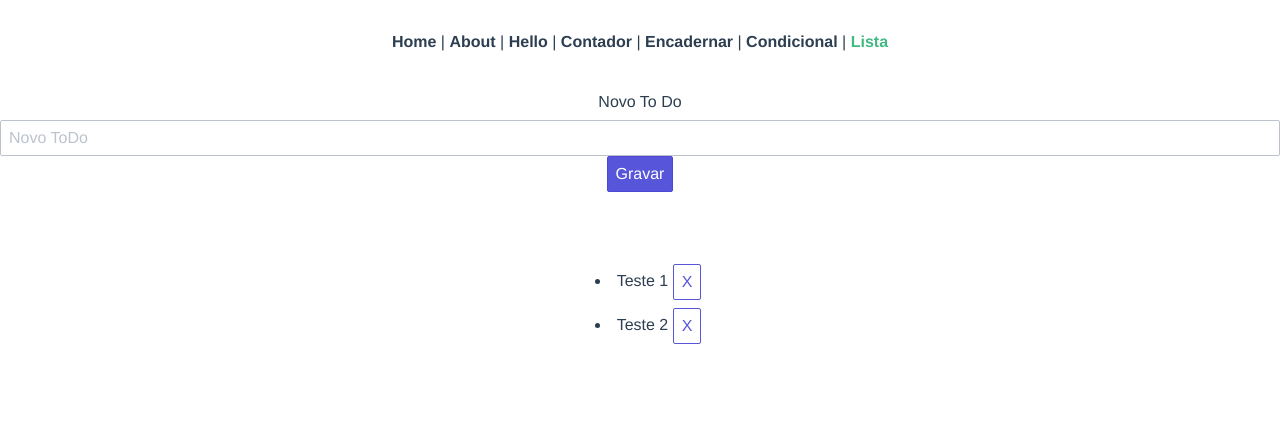
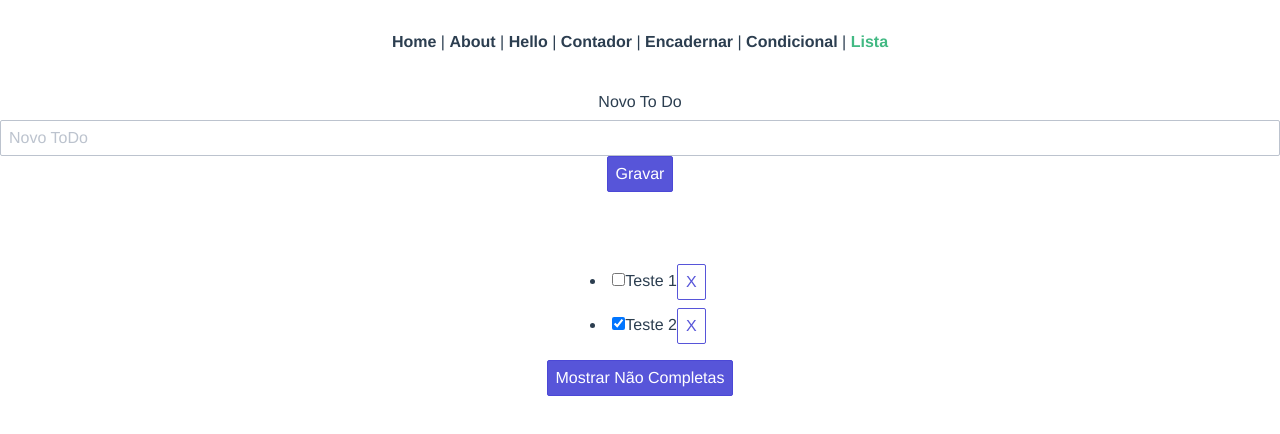
Before and after one commit to HederMilani/Projetos-Vue, a Vue app in the folder get_start/: page /lista in a window 1280 px wide. Shown: the top 434 px of the page. Built offline with nearby package versions, Linux system fonts and the light colour scheme.

Commit message:
Propriedade Calculada a Lista

```diff
--- a/get_start/src/views/RenderizacaoLista.vue
+++ b/get_start/src/views/RenderizacaoLista.vue
@@ -2,15 +2,20 @@
     <form class="form-group" @submit.prevent="addTodo">
         <label for="" class="form-label" >Novo To Do</label>
         <input type="text" class="form-input" placeholder="Novo ToDo" v-model="newTodo">
-        <button class="btn btn-primary input-group-btn">Gravar</button>
+        <button class="btn btn-primary">Gravar</button>
     </form>
     <br><br>
     <ul>
-        <li v-for="todo in todos" :key="id">
-            {{todo.text}}
+        <li v-for="todo in filteredTodos" :key="id">
+            <input type="checkbox" v-model="todo.done">
+            <i class="form-icon"></i>
+            <span :class="{ done: todo.done}"> {{ todo.text }} </span>
             <button class="btn" @click="removeTodo(todo)">X</button>
         </li>
     </ul>
+    <button class="btn btn-primary" @click="hideCompleted = !hideCompleted">
+        {{hideCompleted ? 'Mostrar Todas' : 'Mostrar Não Completas'}}
+    </button>
 </template>
 
 <script>
@@ -20,20 +25,28 @@
         data() {
             return {
                 newTodo: '',
+                hideCompleted: false,
                 todos: [
-                    {id: id++, text: 'Teste 1'},
-                    {id: id++, text: 'Teste 2'}
+                    {id: id++, text: 'Teste 1', done: false},
+                    {id: id++, text: 'Teste 2', done: true}
                 ]
             }
         },
         methods: {
             addTodo() {
-                this.todos.push({id: id++, text: this.newTodo})
+                this.todos.push({id: id++, text: this.newTodo}, done= false)
                 this.newTodo = ''
             },
             removeTodo(todo) {
                 this.todos = this.todos.filter((t) => t !== todo)
             }
+        },
+        computed: {
+            filteredTodos() {
+                return this.hideCompleted
+                    ? this.todos.filter((t) => !t.done)
+                    : this.todos
+            }
         }
     }
 </script>
```
